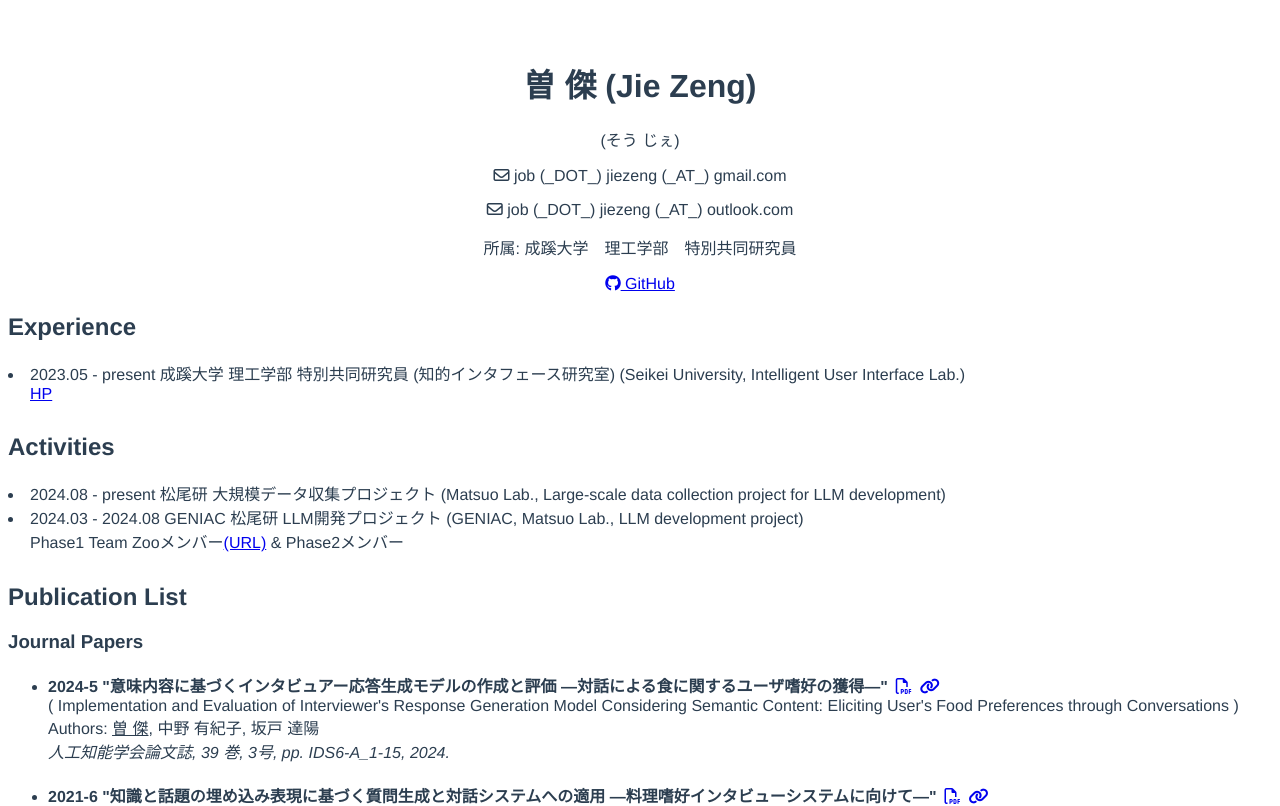
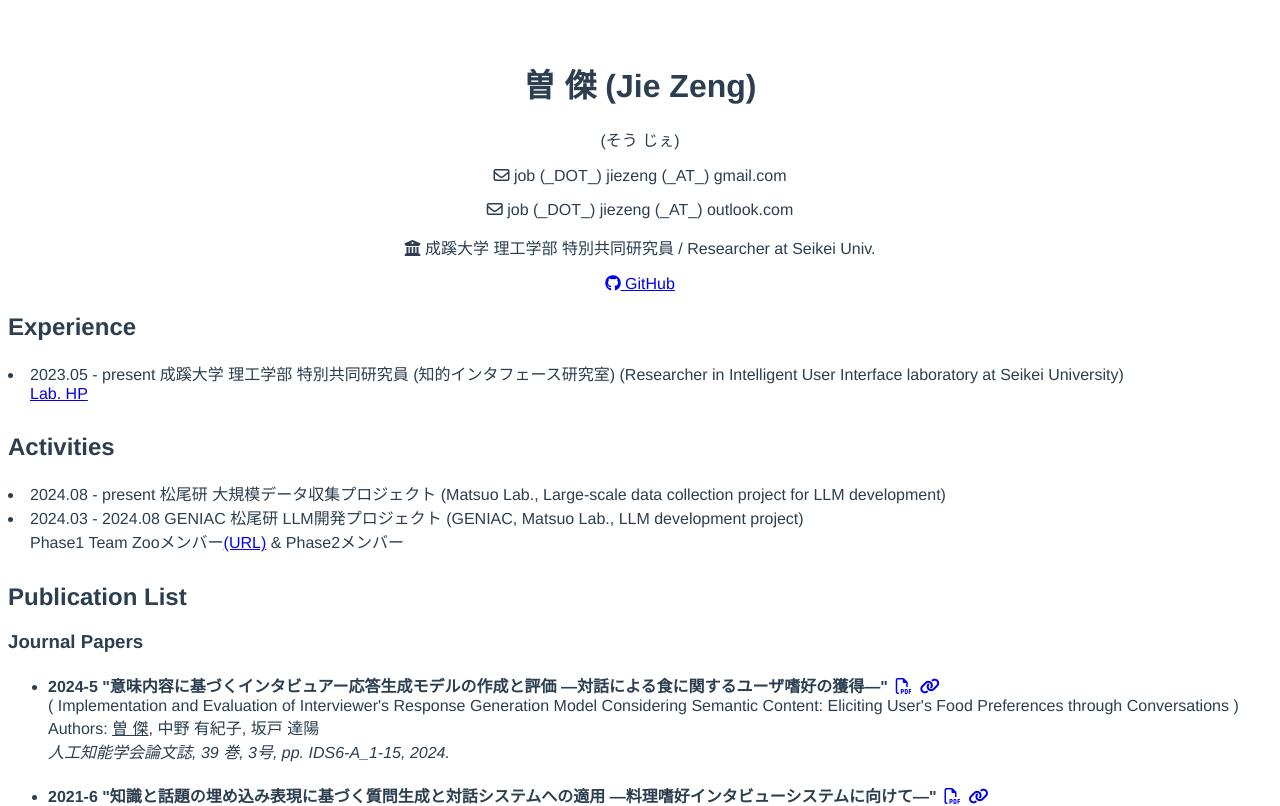
Before and after one commit to viajiefan/viajiefan.github.io, a Vue app: page / in a window 1280 px wide. Shown: the top 806 px of the page. Built offline with nearby package versions, Linux system fonts and the light colour scheme.

Commit message:
add icon & change translation of info

```diff
--- a/src/assets/desc.yaml
+++ b/src/assets/desc.yaml
@@ -4,7 +4,7 @@ Top:
   EngName: "Jie Zeng"
   Mail1: "job (_DOT_) jiezeng (_AT_) gmail.com"
   Mail2: "job (_DOT_) jiezeng (_AT_) outlook.com"
-  Explain: "所属: 成蹊大学　理工学部　特別共同研究員"
+  Explain: "成蹊大学 理工学部 特別共同研究員 / Researcher at Seikei Univ."
   GitHub: "https://github.com/viajiefan"
   # -
   #   year:
--- a/src/components/ExperienceComponent.vue
+++ b/src/components/ExperienceComponent.vue
@@ -2,8 +2,8 @@
     <h2>Experience</h2>
 
     <div class="top">
-        <li>2023.05 - present 成蹊大学 理工学部 特別共同研究員 (知的インタフェース研究室) (Seikei University, Intelligent User Interface Lab.)
-        <p class="desc"><a href="http://iui.ci.seikei.ac.jp/" target="_blank" rel="noopener noreferrer">HP</a></p>
+        <li>2023.05 - present 成蹊大学 理工学部 特別共同研究員 (知的インタフェース研究室) (Researcher in Intelligent User Interface laboratory at Seikei University)
+        <p class="desc"><a href="http://iui.ci.seikei.ac.jp/" target="_blank" rel="noopener noreferrer">Lab. HP</a></p>
         </li>
 
     </div>
--- a/src/components/TopComponent.vue
+++ b/src/components/TopComponent.vue
@@ -4,7 +4,7 @@
         <p> ({{descObj.Top.Yomi}}) </p>
         <p> <i class="fa-regular fa-envelope"></i> {{descObj.Top.Mail1}}</p>
         <p> <i class="fa-regular fa-envelope"></i> {{descObj.Top.Mail2}}</p>
-        <p> {{descObj.Top.Explain}} </p>
+        <p> <i class="fa-solid fa-building-columns"></i> {{descObj.Top.Explain}} </p>
         <p> <a v-bind:href="descObj.Top.GitHub" target="_blank" rel="noopener noreferrer"><i class="fa-brands fa-github"></i> GitHub</a></p>
     </div>
 </template>
```
Also changed, not shown: 7 other files (tests, documents, lock files or other folders).
